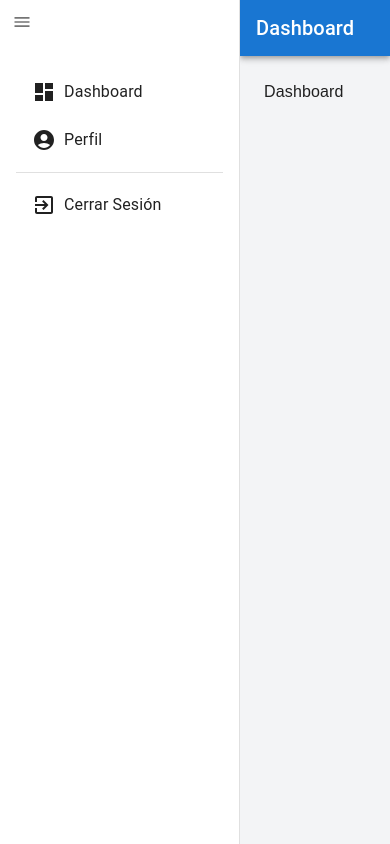
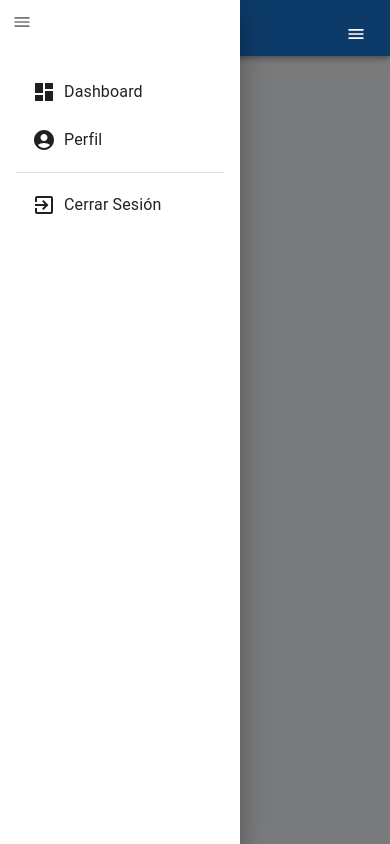
Before and after one commit to Mathiasfx/personal-financial-app, a Next.js app: page /dashboard in a window 390 px wide. Built offline with nearby package versions, Linux system fonts and the light colour scheme; no server answers; a web font is replaced by a local one.

Commit message:
[UPDATE] Enhance DashboardDrawer for mobile responsiveness and improve logout handling

```diff
--- a/app/dashboard/components/DashboardDrawer.tsx
+++ b/app/dashboard/components/DashboardDrawer.tsx
@@ -8,6 +8,7 @@ import {
   Divider,
   IconButton,
   Tooltip,
+  useMediaQuery,
 } from "@mui/material";
 import {
   Menu as MenuIcon,
@@ -32,20 +33,50 @@ const DashboardDrawer: React.FC<DashboardDrawerProps> = ({
   const router = useRouter();
   const { logout } = useAuth();
 
+  //Detectar pantalla Movil
+  const isMobile = useMediaQuery("(max-width:600px)");
+
   const navigateTo = (path: string) => {
     router.push(path);
   };
 
+  const handleLogout = async () => {
+    try {
+      await logout();
+      toggleDrawer();
+      router.push("/login");
+    } catch (error) {
+      console.log(error);
+    }
+  };
+
   return (
+    <>
+      {isMobile && (
+        <IconButton
+          onClick={toggleDrawer}
+          sx={{
+            position: "absolute",
+            top: 16,
+            right: 16,
+            zIndex: 1300,
+            color: "white",
+          }}
+        >
+          <MenuIcon fontSize="small" />
+        </IconButton>
+      )}
       <Drawer
-      variant="permanent"
+        variant={isMobile ? "temporary" : "permanent"}
         anchor="left"
         open={open}
+        onClose={toggleDrawer}
         className="transition-transform duration-300"
         sx={{
-        width: open ? drawerWidth : 80,
+          width: open ? drawerWidth : isMobile ? 0 : 80,
+          display: isMobile && !open ? "none" : "block",
           "& .MuiDrawer-paper": {
-          width: open ? drawerWidth : 80,
+            width: open ? drawerWidth : isMobile ? 0 : 80,
             transition: "width 0.3s",
             overflowX: "hidden",
           },
@@ -63,7 +94,9 @@ const DashboardDrawer: React.FC<DashboardDrawerProps> = ({
               <Tooltip title="Dashboard" placement="right">
                 <ListItemButton onClick={() => navigateTo("/dashboard")}>
                   <Dashboard />
-                {open && <ListItemText primary="Dashboard" className="ml-2" />}
+                  {open && (
+                    <ListItemText primary="Dashboard" className="ml-2" />
+                  )}
                 </ListItemButton>
               </Tooltip>
             </ListItem>
@@ -80,7 +113,10 @@ const DashboardDrawer: React.FC<DashboardDrawerProps> = ({
           <List>
             <ListItem disablePadding>
               <Tooltip title="Cerrar Sesión" placement="right">
-              <ListItemButton onClick={logout}>
+                <ListItemButton
+                  onClick={handleLogout}
+                  className="hover:bg-gray-100"
+                >
                   <ExitToApp />
                   {open && (
                     <ListItemText primary="Cerrar Sesión" className="ml-2" />
@@ -91,6 +127,7 @@ const DashboardDrawer: React.FC<DashboardDrawerProps> = ({
           </List>
         </div>
       </Drawer>
+    </>
   );
 };
 
--- a/app/dashboard/layout.tsx
+++ b/app/dashboard/layout.tsx
@@ -1,12 +1,10 @@
 "use client";
 import { ReactNode, useState } from "react";
-import { useAuth } from "@/context/AuthContext";
 import { AppBar, Toolbar, Typography, CssBaseline } from "@mui/material";
 
 import DashboardDrawer from "./components/DashboardDrawer";
 
 export default function DashboardLayout({ children }: { children: ReactNode }) {
-  const { user } = useAuth();
   const [drawerOpen, setDrawerOpen] = useState(true);
 
   const toggleDrawer = () => {
@@ -29,9 +27,6 @@ export default function DashboardLayout({ children }: { children: ReactNode }) {
                 Dashboard
               </Typography>
             </div>
-            <div className="flex items-center gap-4">
-              <Typography variant="body1">{user?.email}</Typography>
-            </div>
           </Toolbar>
         </AppBar>
 
```
Lines whose indentation alone changed are shown as unchanged.
